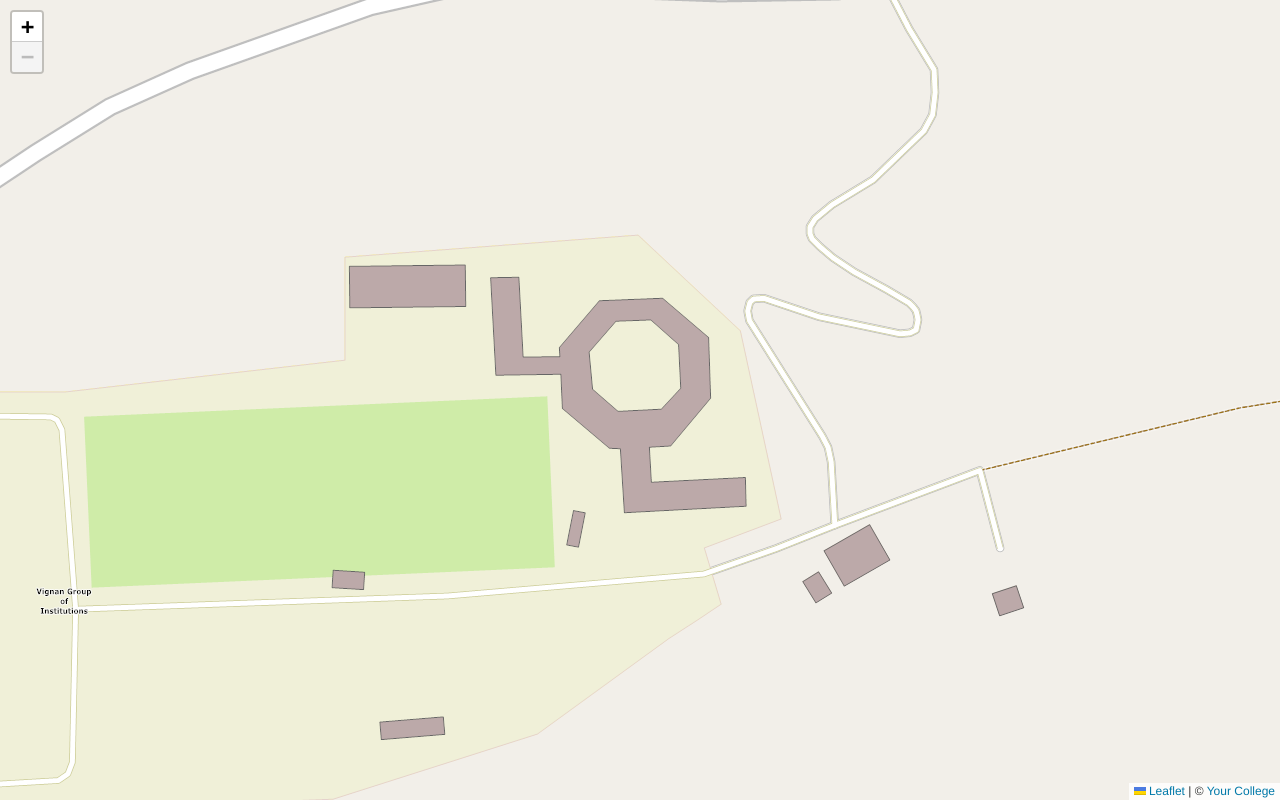
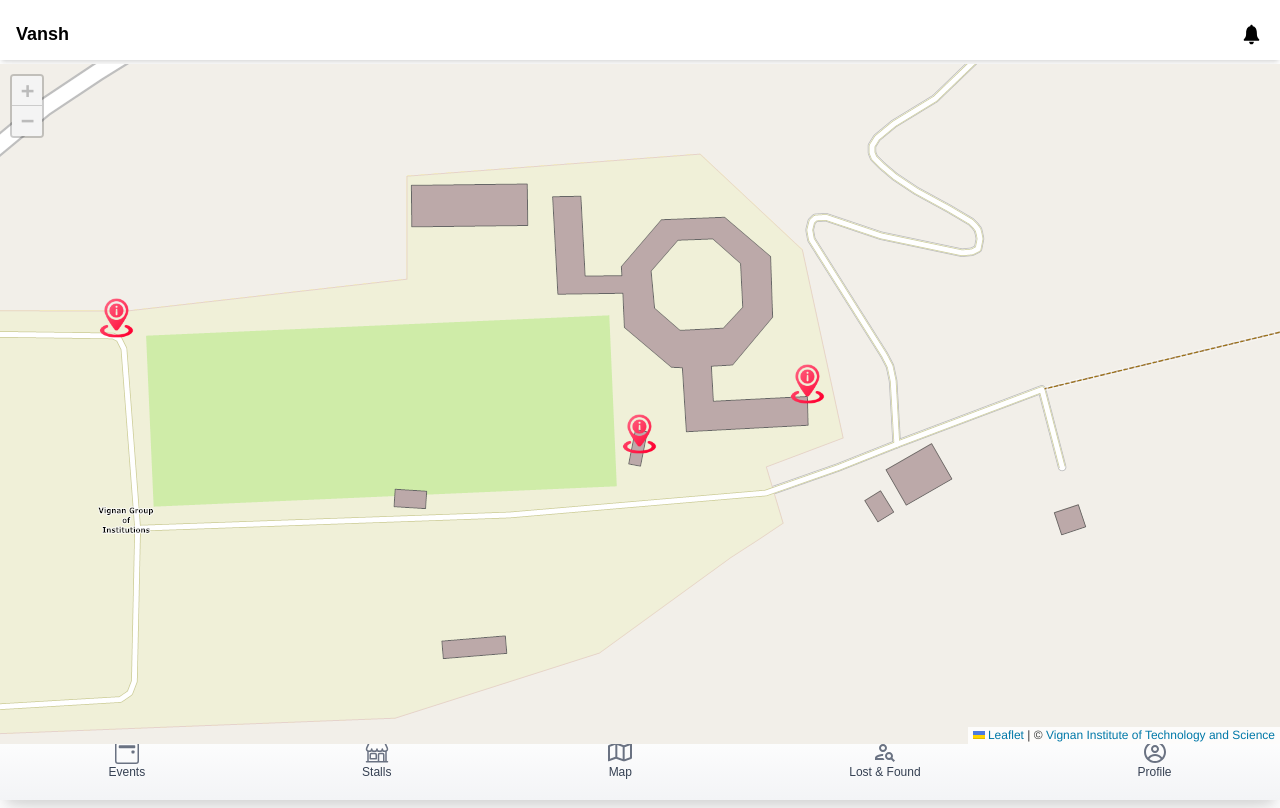
Before and after one commit to SeveredSeikyo/vansh, a Next.js app: page /map in a window 1280 px wide. Built offline with nearby package versions, Linux system fonts and the light colour scheme.

Commit message:
vansh update/successfully added leaflet map + custom markers

```diff
--- a/src/app/map/page.tsx
+++ b/src/app/map/page.tsx
@@ -1,5 +1,7 @@
 "use client"
 
+import Footer from "@/components/Footer";
+import Header from "@/components/Header";
 import dynamic from "next/dynamic";
 
 const DynamicCollegeMap = dynamic(() => import("@/components/MapItem"), {
@@ -7,5 +9,13 @@ const DynamicCollegeMap = dynamic(() => import("@/components/MapItem"), {
 });
 
 export default function MapPage() {
-  return <DynamicCollegeMap />;
+  return (
+    <div>
+        <Header/>
+        <main className="flex-1 pt-16 pb-16">
+            <DynamicCollegeMap/>
+        </main>
+        <Footer/>
+    </div>
+  )
 }
--- a/src/components/Footer/index.tsx
+++ b/src/components/Footer/index.tsx
@@ -12,7 +12,7 @@ const Footer = () => {
     const pathName=usePathname();
     console.log(pathName)
     return (
-        <div className="fixed bottom-0 left-0 w-full bg-gradient-to-t from-gray-100 to-white shadow-xl py-3 pb-5">
+        <div className="fixed bottom-0 left-0 w-full bg-gradient-to-t from-gray-100 to-white shadow-xl py-3 pb-5 z-60">
             <div className="flex justify-around items-center text-gray-700">
                 <Link href="/dashboard" className="flex flex-col items-center hover:text-black transition">
                     {pathName==="/dashboard/"?<BsCalendar2EventFill fontSize={24} className="text-gray-500"/>:<BsCalendar2Event fontSize={24} className="text-gray-500" />}
--- a/src/components/MapItem/index.tsx
+++ b/src/components/MapItem/index.tsx
@@ -1,28 +1,53 @@
 "use client";
 
-import { MapContainer, TileLayer } from "react-leaflet";
-import { LatLngExpression } from "leaflet";
+import { MapContainer, TileLayer, Marker, Popup } from "react-leaflet";
+import { Icon, LatLngExpression } from "leaflet";
 import "leaflet/dist/leaflet.css";
 
-const MapItem = () => {
-  const center: LatLngExpression = [17.344601, 78.721873];
+// Marker locations
+const markerPositions: LatLngExpression[] = [
+  [17.343911, 78.721544], // Location 1
+  [17.344505, 78.718736], // Location 2
+  [17.344167, 78.722445], // Location 3
+];
+
+const CollegeMap = () => {
+  const center: LatLngExpression = [17.344167, 78.721544]; // Center map around middle location
+
+  // Custom Marker Icon
+  const customIcon = new Icon({
+    iconUrl: "/location-info.png", // Path to your icon
+    iconSize: [40, 40], // Size of the icon
+    iconAnchor: [20, 40], // Point of the icon which will correspond to marker's location
+    popupAnchor: [0, -40], // Position of popup relative to the icon
+  });
 
   return (
     <MapContainer
       center={center}
       zoom={18}
-      style={{ height: "100vh", width: "100%" }}
+      style={{ height: "85vh", width: "100%" }}
       minZoom={18}
-      maxZoom={19}
+      maxZoom={18}
     >
+      {/* Tile Layer */}
       <TileLayer
         url="/vansh/{z}/{x}/{y}.png"
         tileSize={256}
-        attribution='&copy; <a href="https://yourcollege.edu">Your College</a>'
-        noWrap={true} // Prevents infinite scrolling beyond tile boundaries
+        attribution='&copy; <a href="https://vignanits.ac.in">Vignan Institute of Technology and Science</a>'
+        noWrap={true}
       />
+
+      {/* Render Custom Markers */}
+      {markerPositions.map((position, index) => (
+        <Marker key={index} position={position} icon={customIcon}>
+          <Popup>
+            📍 Marker {index + 1}
+          </Popup>
+        </Marker>
+      ))}
     </MapContainer>
   );
 };
 
-export default MapItem;
+export default CollegeMap;
```
Also changed, not shown: public/location-info.png (added).
